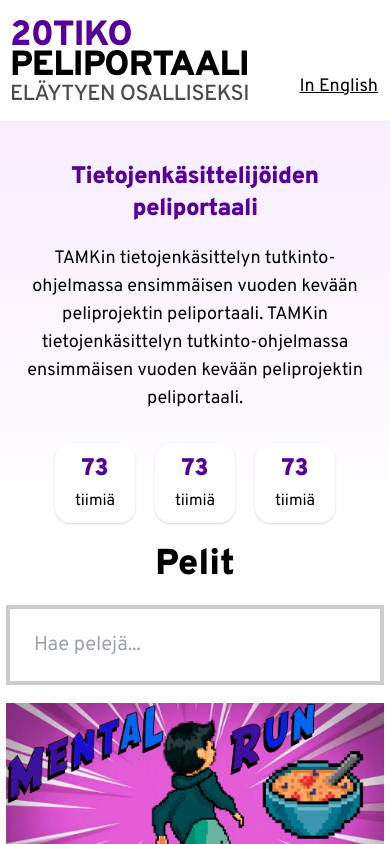
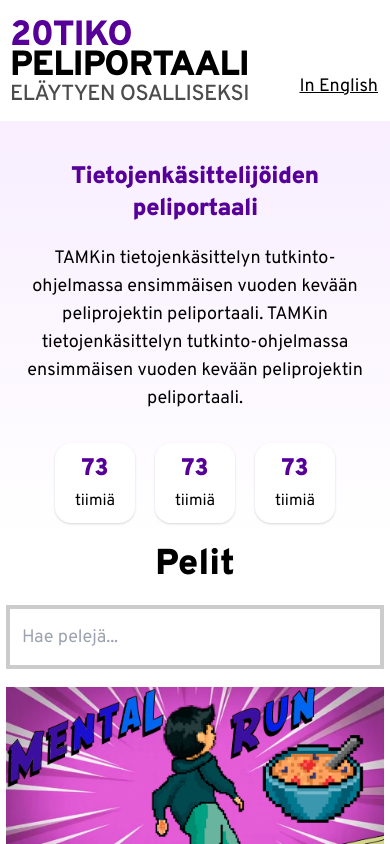
Before and after one commit to mirorauhala/tiko-peliportaali, a Vue app: page / in a window 390 px wide. Shown: the top 844 px of the page. Built offline with nearby package versions, Linux system fonts and the light colour scheme.

Commit message:
use higher breakpoint

```diff
--- a/src/components/TikoGames.vue
+++ b/src/components/TikoGames.vue
@@ -13,15 +13,15 @@ export default {
 
 <template>
   <section class="max-w-7xl mx-auto mb-12">
-    <div class="px-1.5 md:px-0 mb-3 md:mb-5">
+    <div class="px-1.5 xl:px-0 mb-3 md:mb-5">
       <h1 class="text-4xl font-bold mb-5 text-center">Pelit</h1>
       <input
         type="text"
-        class="text-xl px-6 w-full h-20 border-4 border-opacity-20 border-black transition delay-100
+        class="text-lg md:text-xl px-3 md:px-6 w-full h-16 md:h-20 border-4 border-opacity-20 border-black transition delay-100
         ease-out focus:text-tuni focus:outline-none focus:border-tuni" placeholder="Hae pelejä...">
     </div>
 
-    <div class="md:-m-1.5">
+    <div class="xl:-m-1.5">
 
       <div class="flex flex-wrap justify-center">
         <article
```
